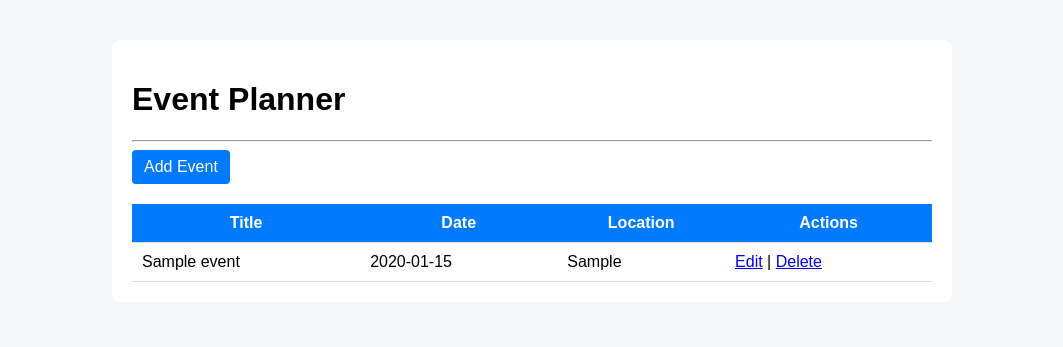
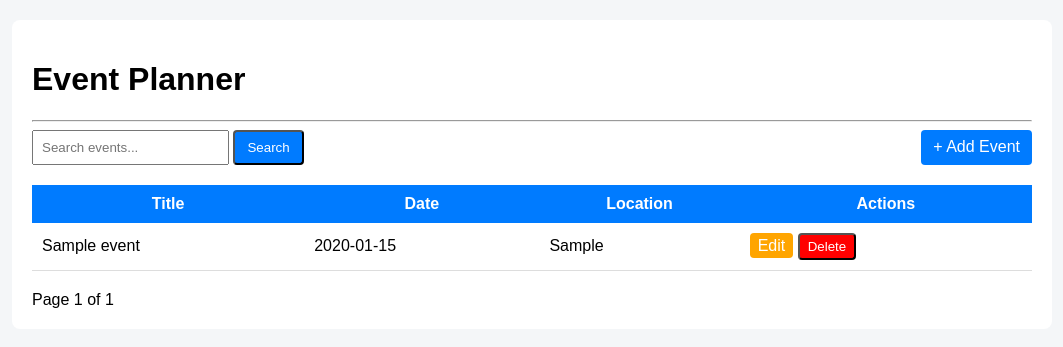
Before and after one commit to MwangoKayula/event-planner-app, a Flask app: page / in a window 1280 px wide. Shown: the top 347 px of the page, without its empty margins (108-1171 px from the left). Run offline with Flask 3, Linux system fonts and the light colour scheme; tables that the repository leaves empty hold one stand-in row (values such as "Sample post").

Commit message:
Initial Event Planner app

```diff
--- a/app/main.py
+++ b/app/main.py
@@ -1,24 +1,51 @@
-from flask import Flask, render_template, request, redirect, url_for
+from flask import Flask, render_template, request, redirect, url_for, jsonify
 from .database import init_db, get_connection
 
 app = Flask(__name__)
 init_db()
 
-# --------------------
-# READ (Home Page)
-# --------------------
+EVENTS_PER_PAGE = 5
+
+# -----------------------
+# VIEW (with search + pagination)
+# -----------------------
 @app.route("/")
 def index():
+    search = request.args.get("search", "")
+    page = int(request.args.get("page", 1))
+    offset = (page - 1) * EVENTS_PER_PAGE
+
     conn = get_connection()
     cursor = conn.cursor()
-    cursor.execute("SELECT id, title, date, location FROM events")
+
+    if search:
+        cursor.execute(
+            "SELECT id, title, date, location FROM events WHERE title LIKE ? LIMIT ? OFFSET ?",
+            (f"%{search}%", EVENTS_PER_PAGE, offset)
+        )
+    else:
+        cursor.execute(
+            "SELECT id, title, date, location FROM events LIMIT ? OFFSET ?",
+            (EVENTS_PER_PAGE, offset)
+        )
+
     events = cursor.fetchall()
+
+    cursor.execute("SELECT COUNT(*) FROM events")
+    total_events = cursor.fetchone()[0]
+    total_pages = (total_events // EVENTS_PER_PAGE) + (1 if total_events % EVENTS_PER_PAGE > 0 else 0)
+
     conn.close()
-    return render_template("index.html", events=events)
 
-# --------------------
+    return render_template("index.html",
+                           events=events,
+                           page=page,
+                           total_pages=total_pages,
+                           search=search)
+
+# -----------------------
 # CREATE
-# --------------------
+# -----------------------
 @app.route("/add", methods=["GET", "POST"])
 def add_event():
     if request.method == "POST":
@@ -39,22 +66,18 @@ def add_event():
 
     return render_template("add_event.html")
 
-# --------------------
+# -----------------------
 # UPDATE
-# --------------------
+# -----------------------
 @app.route("/edit/<int:event_id>", methods=["GET", "POST"])
 def edit_event(event_id):
     conn = get_connection()
     cursor = conn.cursor()
 
     if request.method == "POST":
-        title = request.form["title"]
-        date = request.form["date"]
-        location = request.form["location"]
-
         cursor.execute(
             "UPDATE events SET title=?, date=?, location=? WHERE id=?",
-            (title, date, location, event_id)
+            (request.form["title"], request.form["date"], request.form["location"], event_id)
         )
         conn.commit()
         conn.close()
@@ -66,10 +89,10 @@ def edit_event(event_id):
 
     return render_template("edit_event.html", event=event)
 
-# --------------------
+# -----------------------
 # DELETE
-# --------------------
-@app.route("/delete/<int:event_id>")
+# -----------------------
+@app.route("/delete/<int:event_id>", methods=["POST"])
 def delete_event(event_id):
     conn = get_connection()
     cursor = conn.cursor()
@@ -78,5 +101,22 @@ def delete_event(event_id):
     conn.close()
     return redirect(url_for("index"))
 
+# -----------------------
+# API (Clean Separation)
+# -----------------------
+@app.route("/api/events", methods=["GET"])
+def api_events():
+    conn = get_connection()
+    cursor = conn.cursor()
+    cursor.execute("SELECT id, title, date, location FROM events")
+    rows = cursor.fetchall()
+    conn.close()
+
+    events = [
+        {"id": r[0], "title": r[1], "date": r[2], "location": r[3]}
+        for r in rows
+    ]
+    return jsonify(events)
+
 if __name__ == "__main__":
     app.run(host="0.0.0.0", port=5000)
--- /dev/null
+++ b/app/static/script.js
@@ -0,0 +1,3 @@
+function confirmDelete() {
+    return confirm("Are you sure you want to delete this event?");
+}
--- a/app/static/style.css
+++ b/app/static/style.css
@@ -1,15 +1,30 @@
 body {
     font-family: Arial, sans-serif;
-    background-color: #f4f6f8;
+    background: #f4f6f8;
+    margin: 0;
 }
 
 .container {
-    width: 800px;
-    margin: auto;
+    max-width: 1000px;
+    margin: 20px auto;
+    padding: 20px;
     background: white;
-    padding: 20px;
-    margin-top: 40px;
     border-radius: 8px;
+}
+
+.top-bar {
+    display: flex;
+    justify-content: space-between;
+    flex-wrap: wrap;
+    gap: 10px;
+}
+
+.search-form input {
+    padding: 8px;
+}
+
+.table-container {
+    overflow-x: auto;
 }
 
 table {
@@ -18,21 +33,45 @@ table {
     margin-top: 20px;
 }
 
-th, td {
+th {
+    background: #007BFF;
+    color: white;
+    padding: 10px;
+}
+
+td {
     padding: 10px;
     border-bottom: 1px solid #ddd;
 }
 
-th {
-    background-color: #007BFF;
-    color: white;
-}
-
 .btn {
-    display: inline-block;
     padding: 8px 12px;
     background: #007BFF;
     color: white;
     text-decoration: none;
     border-radius: 4px;
 }
+
+.btn-small {
+    padding: 4px 8px;
+    border-radius: 4px;
+    text-decoration: none;
+    color: white;
+}
+
+.edit { background: orange; }
+.delete { background: red; }
+
+.pagination {
+    margin-top: 20px;
+}
+
+@media (max-width: 600px) {
+    .top-bar {
+        flex-direction: column;
+    }
+
+    table, th, td {
+        font-size: 14px;
+    }
+}
--- a/app/templates/base.html
+++ b/app/templates/base.html
@@ -10,5 +10,6 @@
         <hr>
         {% block content %}{% endblock %}
     </div>
+    <script src="{{ url_for('static', filename='script.js') }}"></script>
 </body>
 </html>
--- a/app/templates/edit_event.html
+++ b/app/templates/edit_event.html
@@ -3,7 +3,7 @@
 
 <h2>Edit Event</h2>
 
-<form method="POST">
+<form method="POST" class="form">
     <label>Title:</label>
     <input type="text" name="title" value="{{ event[1] }}" required>
 
@@ -13,7 +13,7 @@
     <label>Location:</label>
     <input type="text" name="location" value="{{ event[3] }}" required>
 
-    <button type="submit" class="btn">Update</button>
+    <button type="submit" class="btn">Update Event</button>
 </form>
 
 {% endblock %}
--- a/app/templates/index.html
+++ b/app/templates/index.html
@@ -1,8 +1,16 @@
 {% extends "base.html" %}
 {% block content %}
 
-<a href="{{ url_for('add_event') }}" class="btn">Add Event</a>
+<div class="top-bar">
+    <form method="GET" class="search-form">
+        <input type="text" name="search" placeholder="Search events..." value="{{ search }}">
+        <button type="submit" class="btn">Search</button>
+    </form>
 
+    <a href="{{ url_for('add_event') }}" class="btn">+ Add Event</a>
+</div>
+
+<div class="table-container">
 <table>
     <tr>
         <th>Title</th>
@@ -10,17 +18,34 @@
         <th>Location</th>
         <th>Actions</th>
     </tr>
+
     {% for event in events %}
     <tr>
         <td>{{ event[1] }}</td>
         <td>{{ event[2] }}</td>
         <td>{{ event[3] }}</td>
         <td>
-            <a href="{{ url_for('edit_event', event_id=event[0]) }}">Edit</a> |
-            <a href="{{ url_for('delete_event', event_id=event[0]) }}">Delete</a>
+            <a class="btn-small edit" href="{{ url_for('edit_event', event_id=event[0]) }}">Edit</a>
+
+            <form method="POST" action="{{ url_for('delete_event', event_id=event[0]) }}" style="display:inline;">
+                <button class="btn-small delete" onclick="return confirmDelete()">Delete</button>
+            </form>
         </td>
     </tr>
     {% endfor %}
 </table>
+</div>
+
+<div class="pagination">
+    {% if page > 1 %}
+        <a href="?page={{ page-1 }}&search={{ search }}" class="btn-small">Previous</a>
+    {% endif %}
+
+    Page {{ page }} of {{ total_pages }}
+
+    {% if page < total_pages %}
+        <a href="?page={{ page+1 }}&search={{ search }}" class="btn-small">Next</a>
+    {% endif %}
+</div>
 
 {% endblock %}
```
Also changed, not shown: app/templates/add_event.html (+13 -20 lines), use case diag.png (added).
